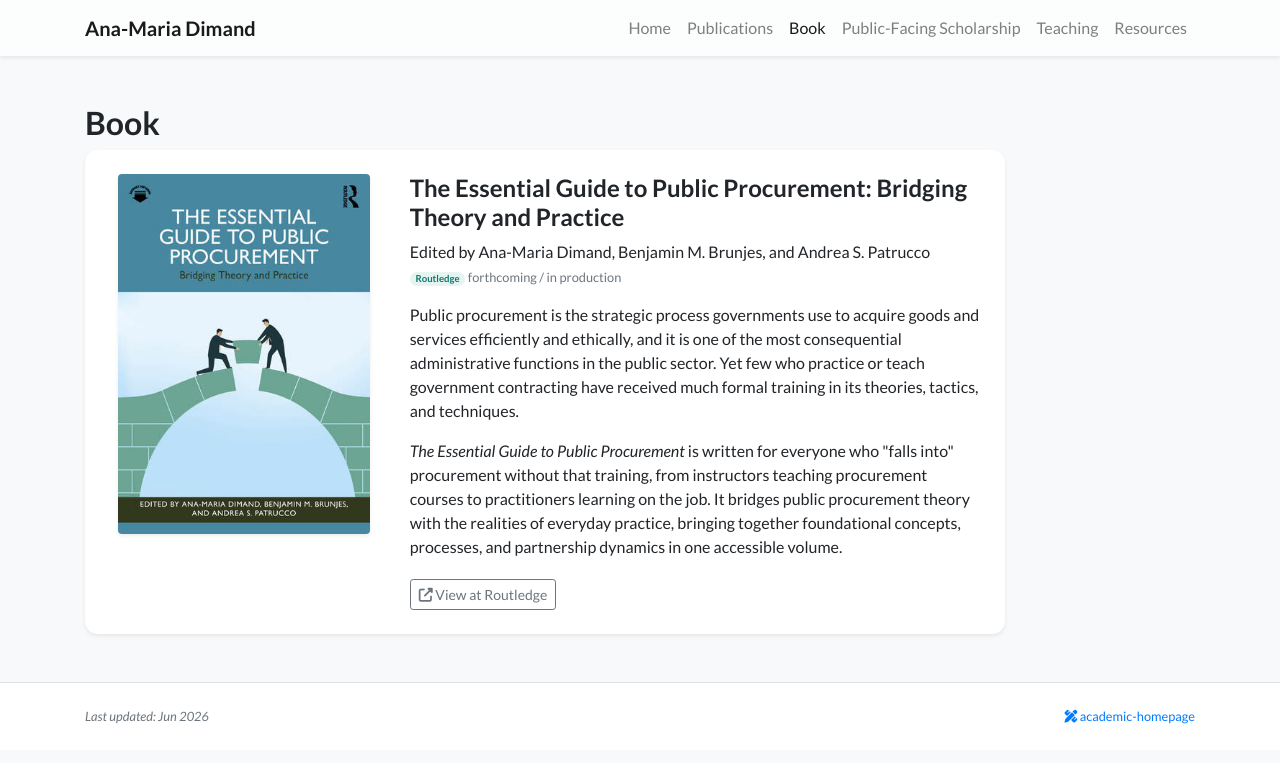
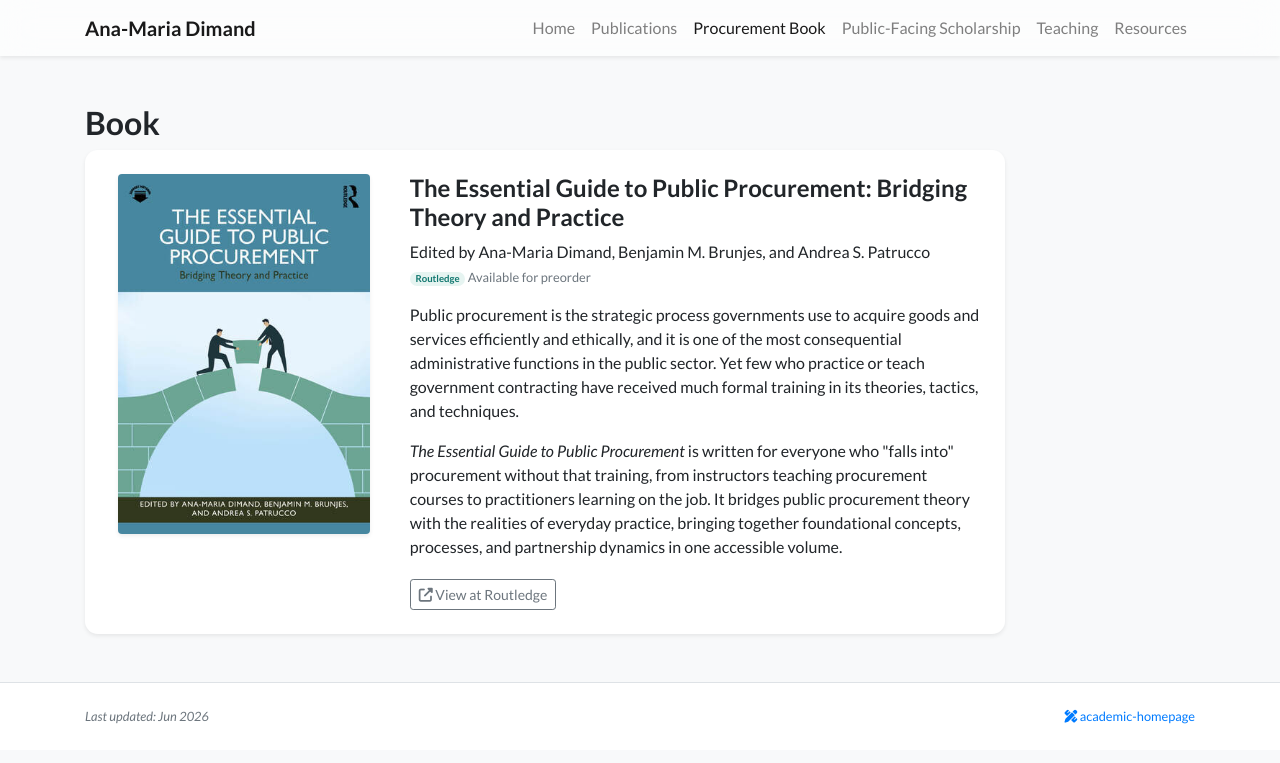
Before and after one commit to anamariadimand/anamariadimand.github.io, a Jekyll site: the page built from book.html, in a window 1280 px wide. Shown: the top 763 px of the page. Built offline with Jekyll 4.4.1, drawn with Linux system fonts in a browser that asks for light colours; nearby versions of some CDN libraries; a style sheet for code colours, icons or effects is not loaded.

Commit message:
Rename Book tab to Procurement Book; mark available for preorder
Co-Authored-By: Claude Opus 4.8 <noreply@anthropic.com>

```diff
--- a/_data/navigation.yml
+++ b/_data/navigation.yml
@@ -4,7 +4,7 @@ pages:
   url: /
 - name: Publications
   url: /publications
-- name: Book
+- name: Procurement Book
   url: /book
 - name: Public-Facing Scholarship
   url: /public-scholarship
--- a/book.html
+++ b/book.html
@@ -1,7 +1,7 @@
 ---
 layout: default
-title : Book
-navbar_title: Book
+title : Procurement Book
+navbar_title: Procurement Book
 ---
 
 <div class="row">
@@ -18,7 +18,7 @@ navbar_title: Book
                     <div class="col-md-8">
                         <h4 class="mt-0 mb-2">The Essential Guide to Public Procurement: Bridging Theory and Practice</h4>
                         <p class="mb-1">Edited by Ana-Maria Dimand, Benjamin M. Brunjes, and Andrea S. Patrucco</p>
-                        <p class="small mb-3"><span class="badge badge-pill" style="background-color:#e6f4f1;color:#0f766e;">Routledge</span> <span class="text-muted">forthcoming / in production</span></p>
+                        <p class="small mb-3"><span class="badge badge-pill" style="background-color:#e6f4f1;color:#0f766e;">Routledge</span> <span class="text-muted">Available for preorder</span></p>
                         <p>
                             Public procurement is the strategic process governments use to acquire goods and services
                             efficiently and ethically, and it is one of the most consequential administrative functions
```
